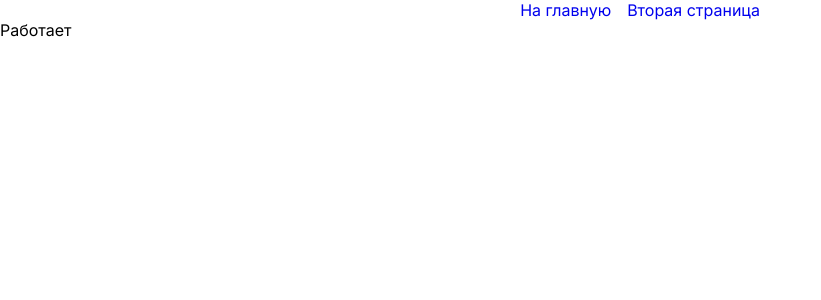
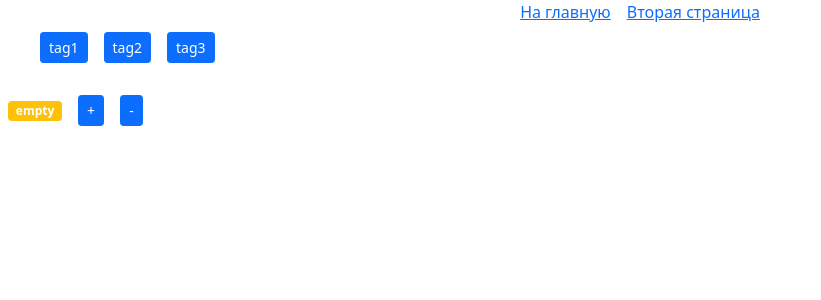
Before and after one commit to Gorschenko/react-app, a React (Create React App) app: page /second in a window 1280 px wide. Shown: the top 300 px of the page, without its empty margins (0-821 px from the left). Built offline with nearby package versions, Linux system fonts and the light colour scheme; the HTML template or start-up script is replaced by a standard one.

Commit message:
Counter Component has been addded

```diff
--- a/package.json
+++ b/package.json
@@ -5,6 +5,7 @@
   "dependencies": {
     "@craco/craco": "^7.1.0",
     "@hookform/resolvers": "^3.1.0",
+    "bootstrap": "^5.1.0",
     "boxicons": "^2.1.4",
     "normalize.css": "^8.0.1",
     "prop-types": "^15.8.1",
--- /dev/null
+++ b/src/components/counter.jsx
@@ -0,0 +1,59 @@
+import React, { useState } from "react";
+
+const Counter = () => {
+  const [count, setCount] = useState(0);
+  const [tags, setTags] = useState(["tag1", "tag2", "tag3"]);
+
+  const formatCount = () => {
+    return count === 0 ? "empty" : count;
+  };
+
+  const getBageClasses = () => {
+    let classes = "badge m-2 ";
+    classes += count === 0 ? "bg-warning" : "bg-primary";
+    return classes;
+  };
+
+  const handleIncrement = () => {
+    setCount(count + 1);
+    // setCount((prevState) => prevState + 1)
+    // setCount((prevState) => prevState + 1)
+  };
+
+  const handleDecrement = () => {
+    setCount(count - 1);
+  };
+
+  const handleTagChange = (id) => {
+    setTags((prevState) => prevState.filter((tag) => tag !== id));
+  };
+
+  const renderTags = () => {
+    return tags.length !== 0
+      ? tags.map((tag) => (
+          <li
+            key={tag}
+            className="btn btn-primary btn-sm m-2"
+            onClick={() => handleTagChange(tag)}
+          >
+            {tag}
+          </li>
+        ))
+      : "No tags";
+  };
+
+  return (
+    <>
+      <ul>{renderTags()}</ul>
+      <span className={getBageClasses()}>{formatCount()}</span>
+      <button className="btn btn-primary btn-sm m-2" onClick={handleIncrement}>
+        +
+      </button>
+      <button className="btn btn-primary btn-sm m-2" onClick={handleDecrement}>
+        -
+      </button>
+    </>
+  );
+};
+
+export default Counter;
--- a/src/index.js
+++ b/src/index.js
@@ -1,15 +1,16 @@
-import React from 'react';
-import ReactDOM from 'react-dom/client';
-import App from './components/App/App';
+import React from "react";
+import ReactDOM from "react-dom/client";
+import App from "./components/App/App";
 import { setLocale } from "yup";
+import "bootstrap/dist/css/bootstrap.css";
 setLocale({
-    mixed: {
-        required: 'Поле является обязательным',
-    },
-    string: {
-        email: 'Введите валидный адресс электронной почты',
-    }
-})
+  mixed: {
+    required: "Поле является обязательным",
+  },
+  string: {
+    email: "Введите валидный адресс электронной почты",
+  },
+});
 
-const root = ReactDOM.createRoot(document.getElementById('root'));
+const root = ReactDOM.createRoot(document.getElementById("root"));
 root.render(<App />);
--- a/src/pages/SecondPage.js
+++ b/src/pages/SecondPage.js
@@ -1,9 +1,7 @@
+import Counter from "components/counter";
+
 const SecondPage = () => {
-    return (
-        <div>
-            Работает
-        </div>
-    )
-}
+  return <Counter />;
+};
 
 export default SecondPage;
```
Also changed, not shown: 1 other file (tests, documents, lock files or other folders).
